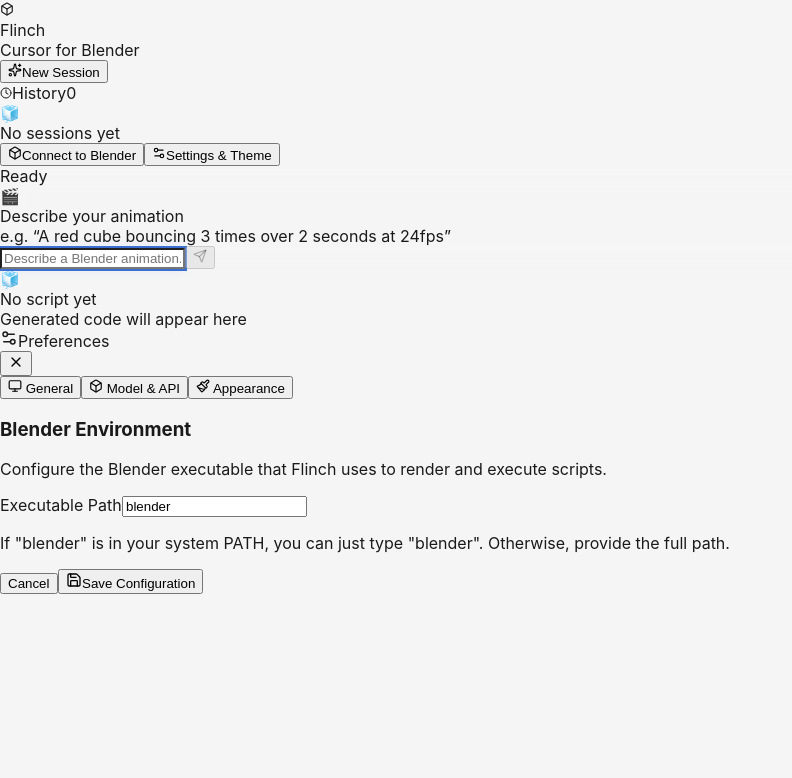
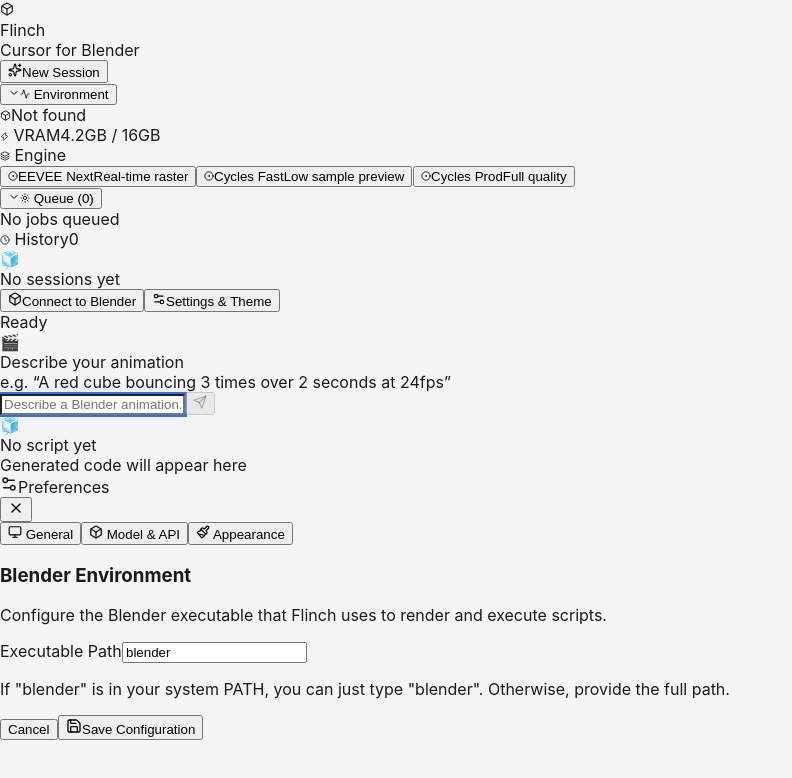
Before and after one commit to theRiddler9/flinch, a React (Vite) app in the folder apps/desktop/ui/: page / in a window 1280 px wide. Shown: the top 778 px of the page, without its empty margins (0-792 px from the left). Built offline with nearby package versions, Linux system fonts and the light colour scheme.

Commit message:
feat(sidebar): environment widget, engine presets, and execution queue panel

```diff
--- a/apps/desktop/ui/src/components/Sidebar.tsx
+++ b/apps/desktop/ui/src/components/Sidebar.tsx
@@ -1,18 +1,57 @@
-import { useEffect, useCallback } from 'react';
+import { useEffect, useCallback, useState } from 'react';
 import { useStore } from '../state/useStore';
-import { Clock, CheckCircle2, AlertCircle, Box, Sparkles, Settings2 } from 'lucide-react';
+import type { EnginePreset } from '../state/useStore';
+import {
+  Clock, CheckCircle2, AlertCircle, Box, Sparkles, Settings2,
+  ChevronDown, ChevronRight, Zap, Layers, Sun, Activity,
+  CircleDot, Loader2, XCircle,
+} from 'lucide-react';
 import { invoke } from '@tauri-apps/api/core';
 import type { AgentResult } from '../bindings/AgentResult';
 import { cn } from '../lib/utils';
 
+const ENGINE_OPTIONS: { id: EnginePreset; label: string; desc: string }[] = [
+  { id: 'eevee',       label: 'EEVEE Next',     desc: 'Real-time raster' },
+  { id: 'cycles_fast', label: 'Cycles Fast',     desc: 'Low sample preview' },
+  { id: 'cycles_prod', label: 'Cycles Prod',     desc: 'Full quality' },
+];
+
+function StatusDot({ status }: { status: 'checking' | 'ok' | 'error' }) {
+  if (status === 'checking') return <span className="w-2 h-2 rounded-full bg-flinch-warning animate-pulse inline-block" />;
+  if (status === 'ok')       return <span className="w-2 h-2 rounded-full bg-flinch-success inline-block" />;
+  return <span className="w-2 h-2 rounded-full bg-flinch-error inline-block" />;
+}
+
 export function Sidebar() {
-  const history = useStore((s) => s.history);
-  const loadHistory = useStore((s) => s.loadHistory);
+  const history      = useStore((s) => s.history);
+  const loadHistory  = useStore((s) => s.loadHistory);
   const doctorStatus = useStore((s) => s.doctorStatus);
+  const blenderVersion = useStore((s) => s.blenderVersion);
+  const enginePreset = useStore((s) => s.enginePreset);
+  const setEnginePreset = useStore((s) => s.setEnginePreset);
+  const executionQueue  = useStore((s) => s.executionQueue);
 
+  const [envOpen, setEnvOpen] = useState(true);
+  const [queueOpen, setQueueOpen] = useState(true);
+  // Simulated VRAM — in real app wire from a Tauri sysinfo command
+  const vramUsed = 4.2;
+  const vramTotal = 16;
+  const vramPct = vramUsed / vramTotal;
+
+  useEffect(() => { loadHistory(); }, [loadHistory]);
+
+  // Doctor check on mount to get blender version
   useEffect(() => {
-    loadHistory();
-  }, [loadHistory]);
+    invoke<{ blender_ok: boolean; blender_version: string | null; provider_ok: boolean }>('check_doctor')
+      .then((res) => {
+        useStore.setState({
+          doctorStatus: (res.blender_ok && res.provider_ok) ? 'ok' : 'error',
+          blenderVersion: res.blender_version ?? null,
+          providerOnline: res.provider_ok,
+        });
+      })
+      .catch(() => useStore.setState({ doctorStatus: 'error' }));
+  }, []);
 
   const loadSession = useCallback(async (id: string) => {
     try {
@@ -29,9 +68,9 @@
   }, []);
 
   return (
-    <div className="w-60 bg-flinch-base border-r border-flinch-border-dim flex flex-col h-full overflow-hidden">
+    <div className="w-64 bg-flinch-base border-r border-flinch-border-dim flex flex-col h-full overflow-hidden">
       {/* Brand header */}
-      <div className="px-4 py-3 border-b border-flinch-border-dim flex items-center gap-2.5">
+      <div className="px-4 py-3 border-b border-flinch-border-dim flex items-center gap-2.5 shrink-0">
         <div className="w-7 h-7 rounded-lg bg-gradient-to-br from-flinch-accent to-blue-600 flex items-center justify-center shadow-flinch-glow">
           <Box size={14} className="text-white" />
         </div>
@@ -39,10 +78,11 @@
           <div className="text-sm font-bold tracking-tight text-flinch-text">Flinch</div>
           <div className="text-2xs text-flinch-text-muted">Cursor for Blender</div>
         </div>
+        <StatusDot status={doctorStatus} />
       </div>
 
       {/* New session button */}
-      <div className="px-3 py-2">
+      <div className="px-3 pt-3 pb-1 shrink-0">
         <button
           className={cn(
             "w-full flex items-center gap-2 px-3 py-2 rounded-md text-sm font-medium",
@@ -51,13 +91,8 @@
           )}
           onClick={() => {
             useStore.setState({
-              messages: [],
-              attempts: [],
-              activeAttemptIndex: 0,
-              finalResult: null,
-              error: null,
-              logs: [],
-              prompt: '',
+              messages: [], attempts: [], activeAttemptIndex: 0,
+              finalResult: null, error: null, logs: [], prompt: '',
             });
           }}
         >
@@ -66,82 +101,174 @@
         </button>
       </div>
 
-      {/* History header */}
-      <div className="px-4 py-2 flex items-center gap-2">
-        <Clock size={12} className="text-flinch-text-muted" />
-        <span className="text-[11px] font-semibold uppercase tracking-wider text-flinch-text-muted">
-          History
-        </span>
-        <span className="ml-auto text-2xs text-flinch-text-muted bg-flinch-surface rounded-full px-1.5 py-0.5">
-          {history.length}
+      <div className="flex-1 overflow-y-auto space-y-0 pb-2">
+        {/* ── Environment ── */}
+        <section className="px-3 pt-2">
+          <button
+            onClick={() => setEnvOpen(!envOpen)}
+            className="w-full flex items-center gap-1.5 py-1 text-[11px] font-semibold uppercase tracking-wider text-flinch-text-muted hover:text-flinch-text-dim flinch-transition"
+          >
+            {envOpen ? <ChevronDown size={12} /> : <ChevronRight size={12} />}
+            <Activity size={10} /> Environment
+          </button>
+          {envOpen && (
+            <div className="mt-1.5 space-y-2 pl-1">
+              {/* Blender Path */}
+              <div className="flex items-center gap-2 text-xs">
+                <Box size={11} className={cn("shrink-0", doctorStatus === 'ok' ? "text-flinch-success" : "text-flinch-error")} />
+                <span className="text-flinch-text-dim truncate">
+                  {blenderVersion ?? (doctorStatus === 'error' ? 'Not found' : 'Checking...')}
                 </span>
               </div>
 
-      {/* Sessions list */}
-      <div className="flex-1 overflow-y-auto px-2 pb-2 space-y-0.5">
+              {/* VRAM Bar */}
+              <div>
+                <div className="flex items-center justify-between mb-1">
+                  <span className="text-2xs text-flinch-text-muted flex items-center gap-1">
+                    <Zap size={9} /> VRAM
+                  </span>
+                  <span className={cn(
+                    "text-2xs font-mono",
+                    vramPct > 0.8 ? "text-flinch-warning" : "text-flinch-text-muted"
+                  )}>
+                    {vramUsed}GB / {vramTotal}GB
+                  </span>
+                </div>
+                <div className="h-1.5 rounded-full bg-flinch-surface overflow-hidden">
+                  <div
+                    className={cn(
+                      "h-full rounded-full flinch-transition",
+                      vramPct > 0.8 ? "bg-flinch-warning" : "bg-flinch-accent"
+                    )}
+                    style={{ width: `${Math.min(vramPct * 100, 100)}%` }}
+                  />
+                </div>
+                {vramPct > 0.8 && (
+                  <p className="text-2xs text-flinch-warning mt-0.5">⚠ High VRAM — render may crash</p>
+                )}
+              </div>
+            </div>
+          )}
+        </section>
+
+        {/* ── Engine Presets ── */}
+        <section className="px-3 pt-3">
+          <div className="flex items-center gap-1.5 py-1 text-[11px] font-semibold uppercase tracking-wider text-flinch-text-muted">
+            <Layers size={10} /> Engine
+          </div>
+          <div className="mt-1.5 space-y-1">
+            {ENGINE_OPTIONS.map((opt) => (
+              <button
+                key={opt.id}
+                onClick={() => setEnginePreset(opt.id)}
+                className={cn(
+                  "w-full flex items-center gap-2 px-2.5 py-1.5 rounded-md text-xs flinch-transition",
+                  enginePreset === opt.id
+                    ? "bg-flinch-accent/15 text-flinch-accent border border-flinch-accent/25 font-medium"
+                    : "text-flinch-text-dim hover:bg-flinch-surface/40 hover:text-flinch-text border border-transparent"
+                )}
+              >
+                <CircleDot size={10} className={enginePreset === opt.id ? "text-flinch-accent" : "opacity-40"} />
+                <span>{opt.label}</span>
+                <span className="ml-auto text-2xs opacity-50">{opt.desc}</span>
+              </button>
+            ))}
+          </div>
+        </section>
+
+        {/* ── Execution Queue ── */}
+        <section className="px-3 pt-3">
+          <button
+            onClick={() => setQueueOpen(!queueOpen)}
+            className="w-full flex items-center gap-1.5 py-1 text-[11px] font-semibold uppercase tracking-wider text-flinch-text-muted hover:text-flinch-text-dim flinch-transition"
+          >
+            {queueOpen ? <ChevronDown size={12} /> : <ChevronRight size={12} />}
+            <Sun size={10} /> Queue ({executionQueue.length})
+          </button>
+          {queueOpen && (
+            <div className="mt-1.5 space-y-1 max-h-32 overflow-y-auto">
+              {executionQueue.length === 0 && (
+                <div className="text-2xs text-flinch-text-muted px-1 py-2 text-center">No jobs queued</div>
+              )}
+              {executionQueue.slice().reverse().map((entry) => (
+                <div
+                  key={entry.id}
+                  className="flex items-center gap-2 px-2 py-1.5 rounded-md bg-flinch-surface/30 text-xs"
+                >
+                  {entry.status === 'running' && <Loader2 size={10} className="text-flinch-accent animate-spin shrink-0" />}
+                  {entry.status === 'done'    && <CheckCircle2 size={10} className="text-flinch-success shrink-0" />}
+                  {entry.status === 'error'   && <XCircle size={10} className="text-flinch-error shrink-0" />}
+                  {entry.status === 'queued'  && <CircleDot size={10} className="text-flinch-text-muted shrink-0" />}
+                  <span className="truncate text-flinch-text-dim">{entry.label}</span>
+                </div>
+              ))}
+            </div>
+          )}
+        </section>
+
+        {/* ── History ── */}
+        <section className="px-3 pt-3">
+          <div className="flex items-center gap-1.5 py-1 text-[11px] font-semibold uppercase tracking-wider text-flinch-text-muted">
+            <Clock size={10} /> History
+            <span className="ml-auto text-2xs bg-flinch-surface rounded-full px-1.5 py-0.5">{history.length}</span>
+          </div>
+          <div className="mt-1 space-y-0.5">
             {history.map((session, i) => (
               <button
                 key={session.id}
                 onClick={() => loadSession(session.id)}
                 className={cn(
-              "w-full text-left px-3 py-2.5 rounded-md flinch-transition flinch-focus-ring group",
+                  "w-full text-left px-2.5 py-2 rounded-md flinch-transition flinch-focus-ring group",
                   "hover:bg-flinch-surface/60",
                   i === 0 && "flinch-slide-in"
                 )}
                 style={{ animationDelay: `${Math.min(i * 30, 300)}ms` }}
               >
-            <div className="flex items-center gap-2 mb-1">
-              {session.success ? (
-                <CheckCircle2 size={11} className="text-flinch-success shrink-0" />
-              ) : (
-                <AlertCircle size={11} className="text-flinch-error shrink-0" />
-              )}
+                <div className="flex items-center gap-2 mb-0.5">
+                  {session.success
+                    ? <CheckCircle2 size={10} className="text-flinch-success shrink-0" />
+                    : <AlertCircle size={10} className="text-flinch-error shrink-0" />}
                   <span className="text-2xs text-flinch-text-muted truncate flex-1">
                     {formatRelativeTime(session.created_at)}
                   </span>
                 </div>
-            <div className="text-[13px] text-flinch-text-dim group-hover:text-flinch-text flinch-transition line-clamp-2 leading-snug">
+                <div className="text-[12px] text-flinch-text-dim group-hover:text-flinch-text flinch-transition line-clamp-2 leading-snug">
                   {session.prompt}
                 </div>
               </button>
             ))}
             {history.length === 0 && (
-          <div className="text-center py-8 text-flinch-text-muted text-sm">
-            <div className="text-2xl mb-2 opacity-40">🧊</div>
+              <div className="text-center py-6 text-flinch-text-muted text-xs">
+                <div className="text-xl mb-1 opacity-30">🧊</div>
                 No sessions yet
               </div>
             )}
           </div>
+        </section>
+      </div>
 
-      {/* Footer / Utilities */}
-      <div className="p-2 border-t border-flinch-border-dim space-y-0.5">
+      {/* Footer */}
+      <div className="p-2 border-t border-flinch-border-dim space-y-0.5 shrink-0">
         <button
           className="w-full flex items-center justify-between px-3 py-2 rounded-md text-sm text-flinch-text-dim hover:text-flinch-text hover:bg-flinch-surface/60 flinch-transition group"
           onClick={() => {
-            invoke('check_doctor').then(() => {
             useStore.setState({ doctorStatus: 'checking' });
-              setTimeout(() => {
-                 invoke<{ blender_ok: boolean; provider_ok: boolean }>('check_doctor')
+            invoke<{ blender_ok: boolean; blender_version: string | null; provider_ok: boolean }>('check_doctor')
               .then((res) => {
-                    useStore.setState({ doctorStatus: (res.blender_ok && res.provider_ok) ? 'ok' : 'error' });
-                  }).catch(() => useStore.setState({ doctorStatus: 'error' }));
-              }, 500);
+                useStore.setState({
+                  doctorStatus: (res.blender_ok && res.provider_ok) ? 'ok' : 'error',
+                  blenderVersion: res.blender_version ?? null,
+                  providerOnline: res.provider_ok,
                 });
+              })
+              .catch(() => useStore.setState({ doctorStatus: 'error' }));
           }}
         >
           <div className="flex items-center gap-2">
             <Box size={14} className="group-hover:text-flinch-accent flinch-transition" />
             <span>Connect to Blender</span>
           </div>
-          {doctorStatus === 'checking' && (
-            <span className="w-2 h-2 rounded-full bg-flinch-warning animate-pulse" />
-          )}
-          {doctorStatus === 'ok' && (
-            <span className="w-2 h-2 rounded-full bg-flinch-success" />
-          )}
-          {doctorStatus === 'error' && (
-            <span className="w-2 h-2 rounded-full bg-flinch-error" />
-          )}
+          <StatusDot status={doctorStatus} />
         </button>
 
         <button
@@ -159,13 +286,13 @@
 function formatRelativeTime(dateStr: string): string {
   try {
     const date = new Date(dateStr);
-    const now = new Date();
-    const diffMs = now.getTime() - date.getTime();
+    const now  = new Date();
+    const diffMs  = now.getTime() - date.getTime();
     const diffMin = Math.floor(diffMs / 60000);
-    if (diffMin < 1) return 'just now';
+    if (diffMin < 1)  return 'just now';
     if (diffMin < 60) return `${diffMin}m ago`;
     const diffHr = Math.floor(diffMin / 60);
-    if (diffHr < 24) return `${diffHr}h ago`;
+    if (diffHr < 24)  return `${diffHr}h ago`;
     const diffDays = Math.floor(diffHr / 24);
     if (diffDays < 7) return `${diffDays}d ago`;
     return date.toLocaleDateString();
```
Lines whose indentation alone changed are shown as unchanged.
